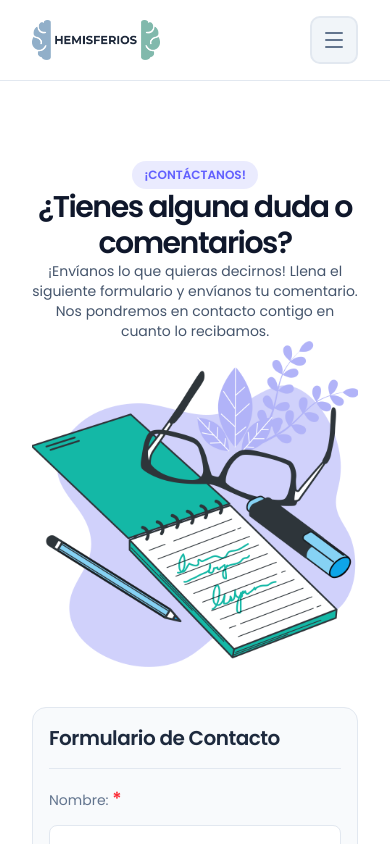
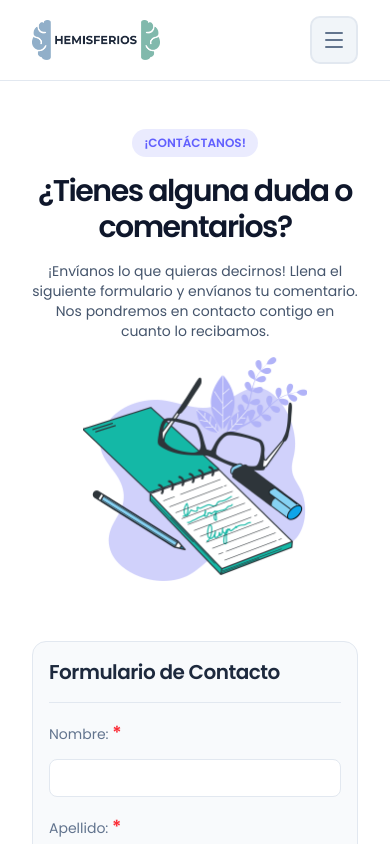
Before and after one commit to kevtorres23/hemisferios-web, a Next.js app in the folder frontend/: page /contact in a window 390 px wide. Shown: the top 844 px of the page. Built offline with nearby package versions, Linux system fonts and the light colour scheme.

Commit message:
Minor fixes in the style of the form and the left image

```diff
--- a/frontend/website-components/ContactForm.tsx
+++ b/frontend/website-components/ContactForm.tsx
@@ -119,7 +119,7 @@ function ContactForm({ sendMessageObject }: { sendMessageObject: (messageObject:
 
             </form>
 
-            <button form="contactForm" type="submit" className="bg-indigo-500 text-white tracking-tight text-base px-4 py-2 flex flex-row items-center justify-center gap-2 rounded-lg cursor-pointer font-normal hover:bg-indigo-400">
+            <button form="contactForm" type="submit" className="bg-indigo-500 text-white tracking-tight text-base px-4 py-2 flex flex-row items-center justify-center gap-2 rounded-lg cursor-pointer font-normal hover:bg-indigo-400 sm:w-auto w-full">
                 Enviar comentario
                 <ArrowRight size={18} />
             </button>
--- a/frontend/website-sections/contact/WrittenMessage.tsx
+++ b/frontend/website-sections/contact/WrittenMessage.tsx
@@ -28,8 +28,8 @@ function WrittenMessage() {
     }
 
     return (
-        <section className="xl:px-25 lg:px-20 md:px-16 px-8 flex lg:flex-row flex-col lg:pt-24 lg:pb-40 sm:py-24 py-20 xl:gap-30 sm:gap-15 gap-10">
-            <div className="flex flex-col md:gap-4 items-center justify-center">
+        <section className="xl:px-25 lg:px-20 md:px-16 px-8 flex lg:flex-row flex-col lg:pt-24 lg:pb-40 sm:py-24 py-12 xl:gap-30 gap-15">
+            <div className="flex flex-col gap-4 items-center justify-center">
                 <SectionBadge name="¡CONTÁCTANOS!" />
 
                 <h1 className={`sm:text-4xl text-3xl font-semibold text-slate-900 tracking-tighter text-center`}>¿Tienes alguna duda o comentarios?</h1>
@@ -38,7 +38,7 @@ function WrittenMessage() {
                     ¡Envíanos lo que quieras decirnos! Llena el siguiente formulario y envíanos tu comentario. Nos pondremos en contacto contigo en cuanto lo recibamos.
                 </p>
 
-                <Image alt="" src={notebook} className="w-96" />
+                <Image alt="" src={notebook} className="lg:w-80 sm:w-72 w-56" />
             </div>
 
             {isFormSent === false && (
```
